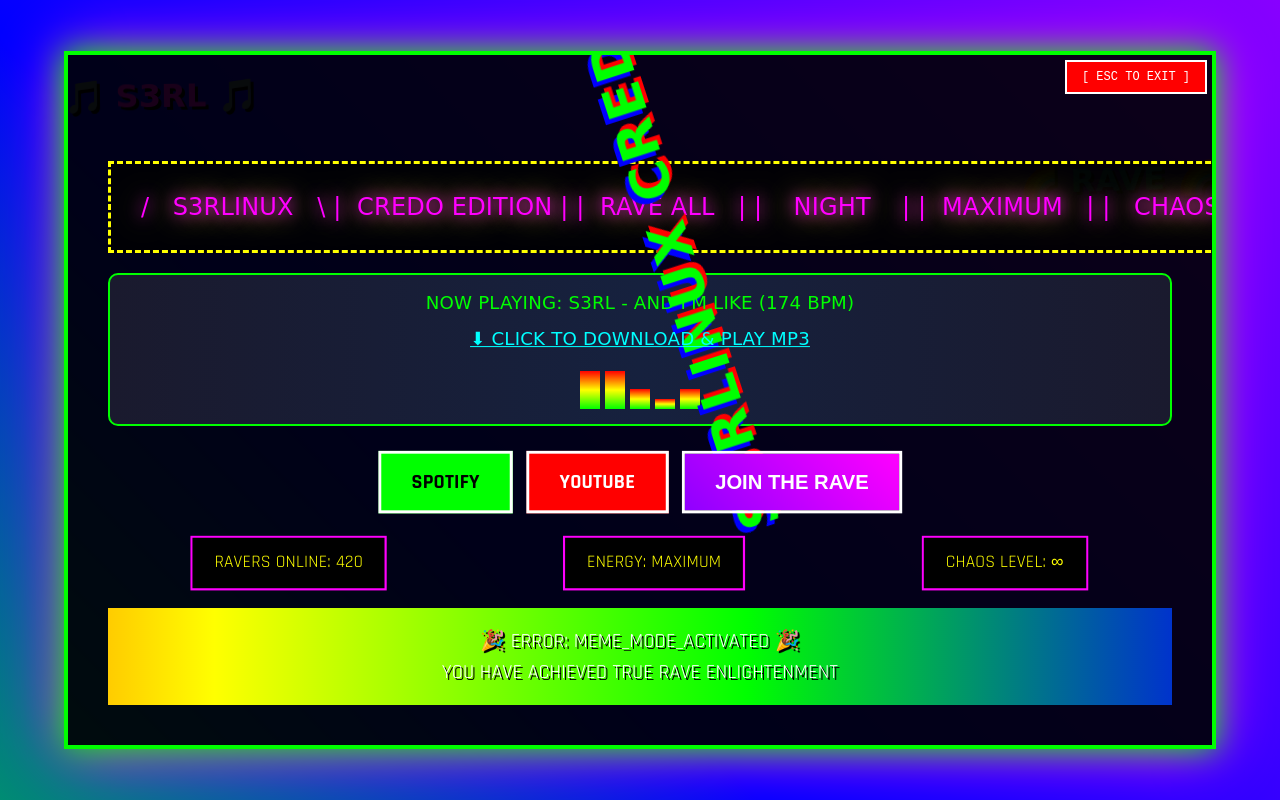
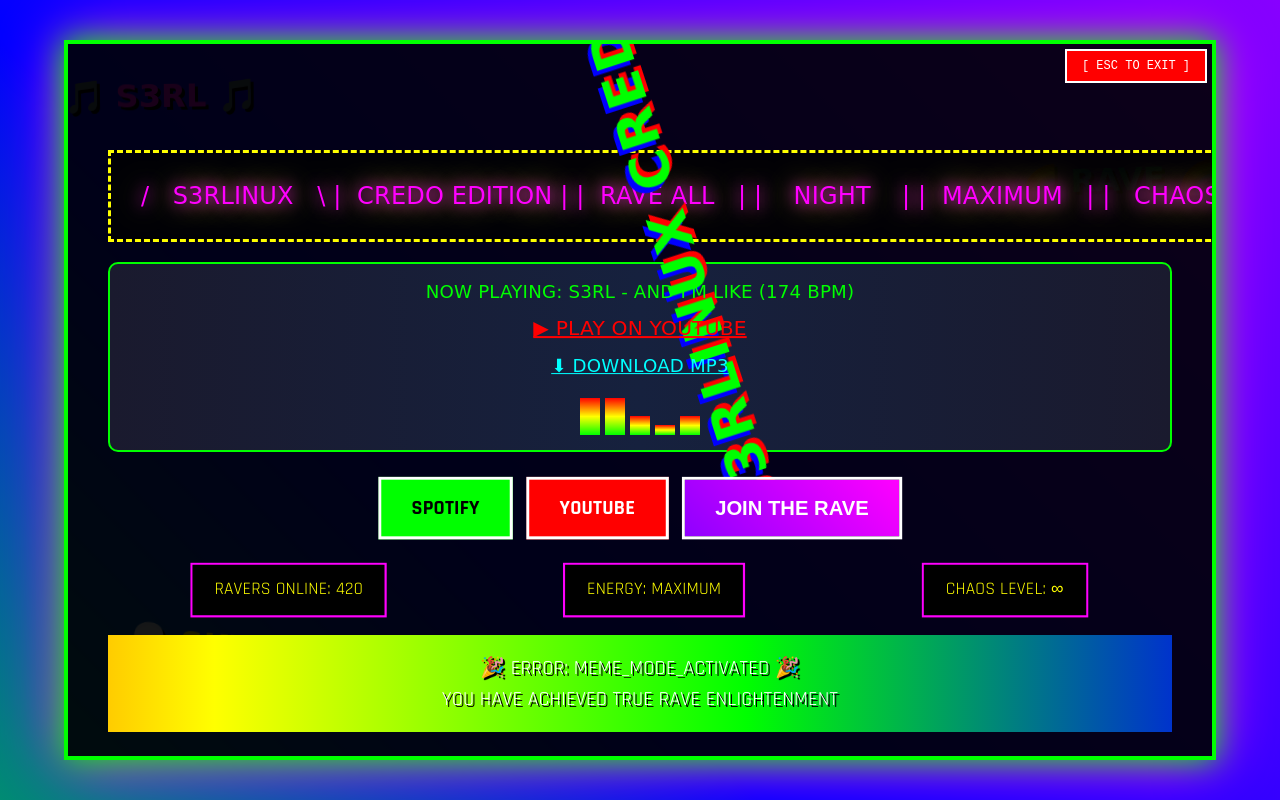
Before and after one commit to moonlightOS-Meow/s3rlinux, a React (Vite) app in the folder website-src/: page /#/credo in a window 1280 px wide. Both pictures are taken after a click on the element "CREDO". Built offline with nearby package versions, Linux system fonts and the light colour scheme.

Commit message:
youtube link added

```diff
--- a/website-src/src/Credo.jsx
+++ b/website-src/src/Credo.jsx
@@ -88,8 +88,11 @@ export default function Credo() {
 
           <div className="meme-player">
             <p>NOW PLAYING: S3RL - AND I'M LIKE (174 BPM)</p>
-            <p style={{fontSize: '14px', marginBottom: '15px', color: '#ff0'}}>
-              <a href="/s3rlinux/s3rl-power.mp3" download style={{color: '#0ff', fontSize: '18px'}}>⬇ CLICK TO DOWNLOAD & PLAY MP3</a>
+            <p style={{fontSize: '14px', marginBottom: '10px', color: '#ff0'}}>
+              <a href="https://www.youtube.com/watch?v=vhZfEU-FR9s" target="_blank" style={{color: '#f00', fontSize: '20px'}}>▶ PLAY ON YOUTUBE</a>
+            </p>
+            <p style={{fontSize: '14px', marginBottom: '15px', color: '#0ff'}}>
+              <a href="/s3rlinux/s3rl-power.mp3" download style={{color: '#0ff', fontSize: '18px'}}>⬇ DOWNLOAD MP3</a>
             </p>
             <div className="meme-eq">
               <span className="eq-bar"></span>
```
